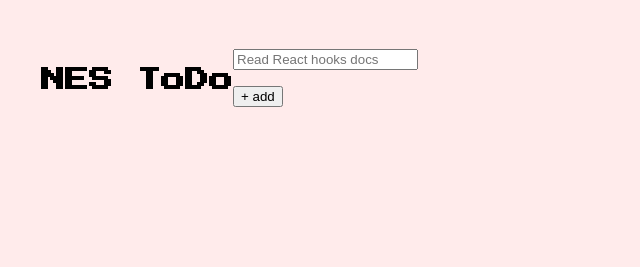
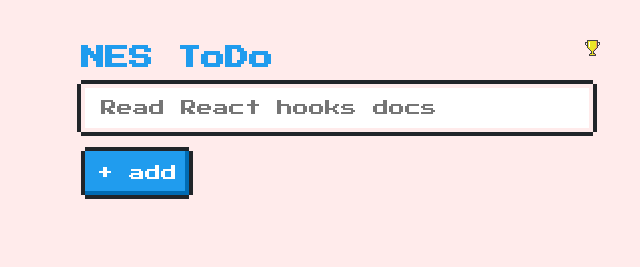
Before and after one commit to iamhenry/Todo-App-Refactor-Redux, a React app: page public/index.html in a window 1280 px wide. Shown: the whole page, without its empty margins (299-939 px from the left). Built offline with nearby package versions, Linux system fonts and the light colour scheme.

Commit message:
Testing css

```diff
--- a/public/index.html
+++ b/public/index.html
@@ -1,11 +1,9 @@
 <!DOCTYPE html>
 <html lang="en">
+
 <head>
   <meta charset="utf-8" />
-    <meta
-      name="viewport"
-      content="width=device-width, initial-scale=1, shrink-to-fit=no"
-    />
+  <meta name="viewport" content="width=device-width, initial-scale=1, shrink-to-fit=no" />
   <meta name="theme-color" content="#000000" />
   <!--
       manifest.json provides metadata used when your web app is added to the
@@ -13,10 +11,8 @@
     -->
   <link rel="manifest" href="%PUBLIC_URL%/manifest.json" />
   <link rel="shortcut icon" href="%PUBLIC_URL%/favicon.ico" />
-    <link
-      href="https://fonts.googleapis.com/css?family=Press+Start+2P&display=swap"
-      rel="stylesheet"
-    />
+  <link href="https://fonts.googleapis.com/css?family=Press+Start+2P&display=swap" rel="stylesheet" />
+  <link rel="stylesheet" href="https://unpkg.com/nes.css@2.2.1/css/nes.min.css" />
   <!--
       Notice the use of %PUBLIC_URL% in the tags above.
       It will be replaced with the URL of the `public` folder during the build.
@@ -45,4 +41,5 @@
       To create a production bundle, use `npm run build` or `yarn build`.
     -->
 </body>
+
 </html>
```
Lines whose indentation alone changed are shown as unchanged.
